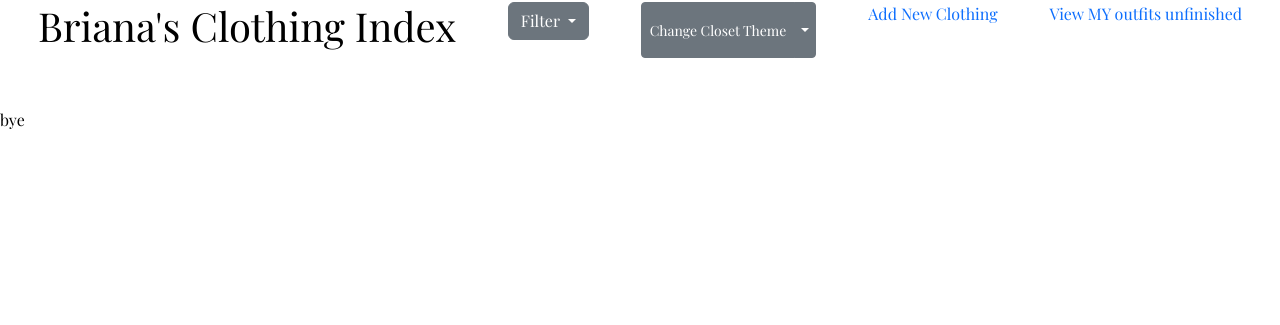
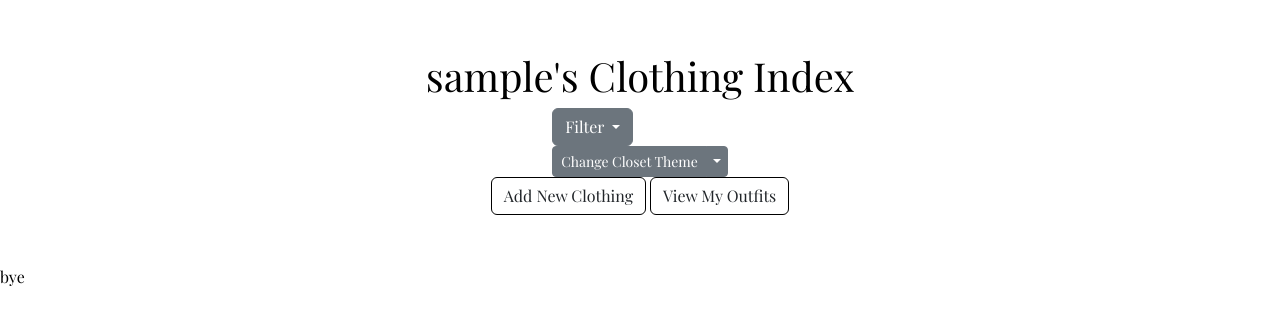
Before and after one commit to brianaleew/GA-Final-Project, a Django app: page /apparels/ in a window 1280 px wide. Shown: the part 84-409 px from the top of the page. Run offline with Django 4.2, Linux system fonts and the light colour scheme; the visitor is signed in with stand-in values (Sample User, id 1); data that the repository does not hold is empty; some web fonts are replaced.

Commit message:
styling changes

```diff
--- a/stylelist/main_app/static/css/style.css
+++ b/stylelist/main_app/static/css/style.css
@@ -181,9 +181,12 @@
 /* Apparel Index */
 .index-header {
     display: flex;
-    flex-direction: row;
-    flex-wrap: wrap;
+    flex-direction: column;
+    margin-top: 50px;
 }
+
+
+
 .index-container {
     margin-top: 50px;
 }
@@ -219,6 +222,7 @@
 }
 .outfit-header-title {
     background-color: rgba(255, 255, 255, 0.538);
+    padding: 10px;
     margin-top: 40px;
     box-shadow: rgba(50, 50, 93, 0.25) 0px 50px 100px -20px, rgba(0, 0, 0, 0.3) 0px 30px 60px -30px;
 }
@@ -229,3 +233,18 @@
 .outfit-title {
     justify-self: center;
 }
+
+
+/* OUTFIT DETAIL */
+.outfit-detail-container {
+    background-image: url('https://images.pexels.com/photos/4467127/pexels-photo-4467127.jpeg?auto=compress&cs=tinysrgb&w=600');
+}
+.slides-title {
+    text-align: center;
+    margin: 30px;
+}
+.slide-outfit-card {
+    width: 250px;
+    margin: 0 10px;
+    box-shadow: rgba(0, 0, 0, 0.25) 0px 54px 55px, rgba(0, 0, 0, 0.12) 0px -12px 30px, rgba(0, 0, 0, 0.12) 0px 4px 6px, rgba(0, 0, 0, 0.17) 0px 12px 13px, rgba(0, 0, 0, 0.09) 0px -3px 5px;
+}
--- a/stylelist/main_app/templates/apparels/index.html
+++ b/stylelist/main_app/templates/apparels/index.html
@@ -4,8 +4,9 @@
     <div class="index-header container-fluid">
 
 
-      <h1 class="">Briana's Clothing Index </h1>
+      <h1 class="">{{user.username}}'s Clothing Index </h1>
 
+      <span class="filters">
         <div class="dropdown">
             <button class="btn btn-secondary dropdown-toggle" type="button" data-bs-toggle="dropdown" aria-expanded="false">
                 Filter
@@ -27,8 +28,11 @@
                   ...
                 </ul>
               </div>
-            <a href="{% url 'apparels_create' %}">Add New Clothing</a>
-            <a href="">View MY outfits unfinished</a>
+            </span>
+            <div class="links ">
+              <a class="btn btn--white" href="{% url 'apparels_create' %}">Add New Clothing</a>
+              <a class="btn btn--white" href="{% url 'outfits_user_index' %}">View My Outfits</a>
+            </div>
 
 
 
--- a/stylelist/main_app/views.py
+++ b/stylelist/main_app/views.py
@@ -29,6 +29,11 @@
     model = Apparel
     fields = ['name', 'brand', 'color', 'size', 'img', 'style', 'type']
 
+    def form_valid(self, form):
+    # self.request.user is assigning the user
+        form.instance.user = self.request.user
+        return super().form_valid(form)
+
 # apparels can update everything except the type field
 class ApparelUpdate(UpdateView):
     model = Apparel
@@ -57,7 +62,7 @@
 def outfits_detail(request, outfit_id):
     outfit = Outfit.objects.get(id=outfit_id)
 
-    id_list = outfit.apparels.all().values_list('id')
+    id_list = outfit.apparels.filter(user=request.user).values_list('id')
 
     unused_apparels = Apparel.objects.exclude(id__in=id_list)
 
```
Also changed, not shown: stylelist/main_app/templates/outfits/detail.html (+12 -10 lines). Lines whose indentation alone changed are shown as unchanged.
